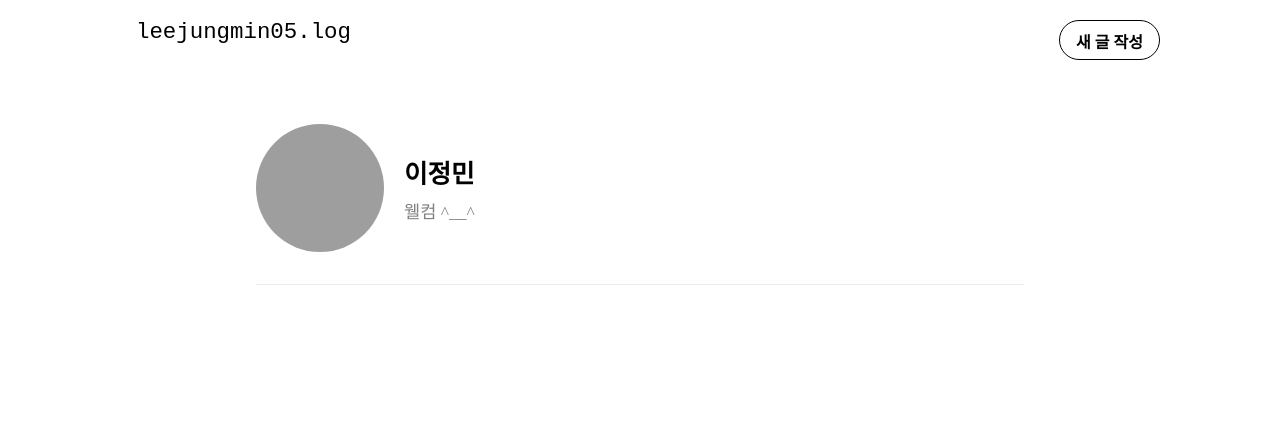
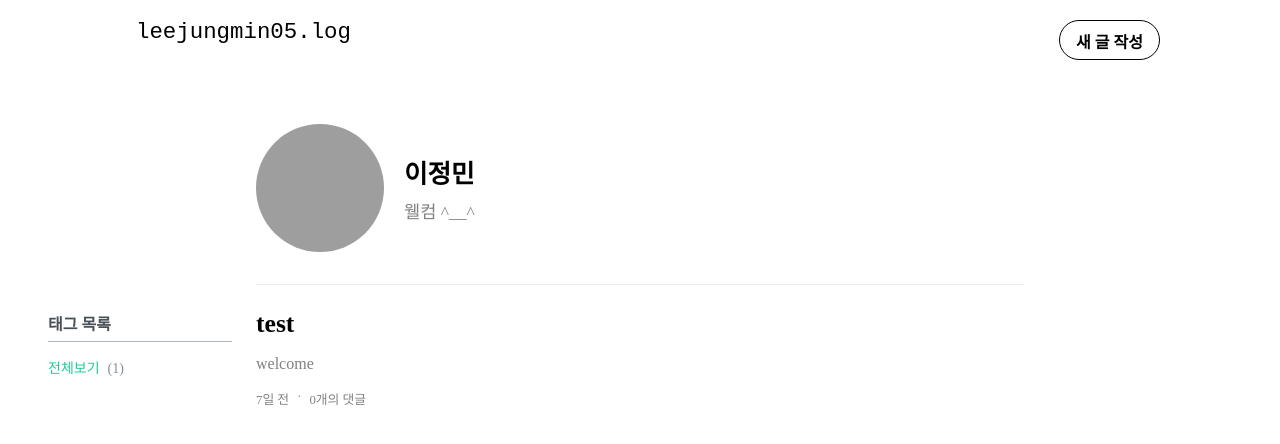
Before and after one commit to leejungmin05/Blog-ojt-project, a React (Create React App) app in the folder blog-frontend/: page / in a window 1280 px wide. Shown: the top 444 px of the page. Built offline with nearby package versions, Linux system fonts and the light colour scheme; grey boxes are pictures that could not be loaded.

Commit message:
feat: add home page (#3)

```diff
--- /dev/null
+++ b/blog-frontend/src/components/Home/HomeContainer.js
@@ -0,0 +1,26 @@
+import React from "react";
+import Profile from "./Profile";
+import styled from "styled-components";
+import PostContentList from "./PostContentList";
+import PostTagList from "./PostTagList";
+
+const HomeWrapper = styled.div`
+  display: flex;
+  flex-direction: column;
+  margin-top: 124px;
+  width: 768px;
+  margin-left: auto;
+  margin-right: auto;
+`;
+
+const HomeContainer = () => {
+  return (
+    <HomeWrapper>
+      <Profile />
+      <PostContentList />
+      <PostTagList />
+    </HomeWrapper>
+  );
+};
+
+export default HomeContainer;
--- a/blog-frontend/src/components/Home/MainContainer.js
+++ /dev/null
@@ -1,24 +0,0 @@
-import React from "react";
-import Profile from "./Profile";
-import styled from "styled-components";
-import HorizontalLine from "./HorizontalLine";
-
-const MainWrapper = styled.div`
-  display: flex;
-  flex-direction: column;
-  margin-top: 124px;
-  width: 768px;
-  margin-left: auto;
-  margin-right: auto;
-`;
-
-const MainContainer = () => {
-  return (
-    <MainWrapper>
-      <Profile />
-      <HorizontalLine />
-    </MainWrapper>
-  );
-};
-
-export default MainContainer;
--- a/blog-frontend/src/components/Home/PostContentList.js
+++ b/blog-frontend/src/components/Home/PostContentList.js
@@ -1,12 +1,51 @@
-import React from 'react';
+import React from "react";
+import styled from "styled-components";
+import HorizontalLine from "./HorizontalLine";
 
+const ContentWrapper = styled.div`
+  display: flex;
+  flex-direction : column;
+  align-items: flex-start;
+`;
 
+const PostTitle = styled.div`
+   font-weight: bold;
+   font-size: 1.6rem;
+`
+
+const PostContent = styled.div`
+    color: gray;
+`
+
+const PostDate = styled.span`
+    color: gray;
+    font-size: 0.8rem;
+    display: flex;
+    flex-direction: row;
+`
+const Seperator = styled.div`
+    margin-left:8px;
+    margin-right:8px;
+`
 const PostContentList = () => {
-    return (
-        <div>
-
-        </div>
-    );
+  return (
+      <>
+      <HorizontalLine />
+      <ContentWrapper>
+          <PostTitle>
+              test
+          </PostTitle>
+          <PostContent>
+              <p>welcome</p>
+          </PostContent>
+          <PostDate>
+              <span>7일 전</span>
+              <Seperator>·</Seperator>
+              <span> 0개의 댓글</span>
+              </PostDate>
+      </ContentWrapper>
+      </>
+  )
 };
 
 export default PostContentList;
--- a/blog-frontend/src/components/Home/PostTagList.js
+++ b/blog-frontend/src/components/Home/PostTagList.js
@@ -0,0 +1,47 @@
+import React from "react";
+import styled from "styled-components";
+
+const TagListWrapper = styled.div`
+  margin-bottom: 1rem;
+  margin-top: 11.8rem;
+  position: relative;
+  left: -13rem;
+  bottom: 17.5rem;
+  width: 11.5rem;
+`;
+
+const TagListTitle = styled.div`
+  font-size: 1rem;
+  line-height: 1;
+  color: rgb(73, 80, 87);
+  font-weight: 600;
+  padding-bottom: 0.5rem;
+  border-bottom: 1px solid rgb(173, 181, 189);
+`;
+
+const TagList = styled.div`
+font-size: 0.875rem;
+line-height: 1.5;
+color: rgb(32, 201, 151);
+font-weight: normal;
+margin-top: 1rem;
+span{
+    margin-left: 0.5rem;
+    color: rgb(134, 142, 150);
+    font-weight: normal;
+}
+`;
+
+const PostTagList = () => {
+  return (
+    <TagListWrapper>
+      <TagListTitle>태그 목록</TagListTitle>
+      <TagList>전체보기
+          <span>(1)</span>
+
+      </TagList>
+    </TagListWrapper>
+  );
+};
+
+export default PostTagList;
--- a/blog-frontend/src/pages/Home.js
+++ b/blog-frontend/src/pages/Home.js
@@ -1,10 +1,10 @@
 import React from "react";
-import MainContainer from "../components/Home/MainContainer";
+import HomeContainer from "../components/Home/HomeContainer";
 
 const Home = () => {
   return (
     <div>
-      <MainContainer />
+      <HomeContainer />
     </div>
   );
 };
```
